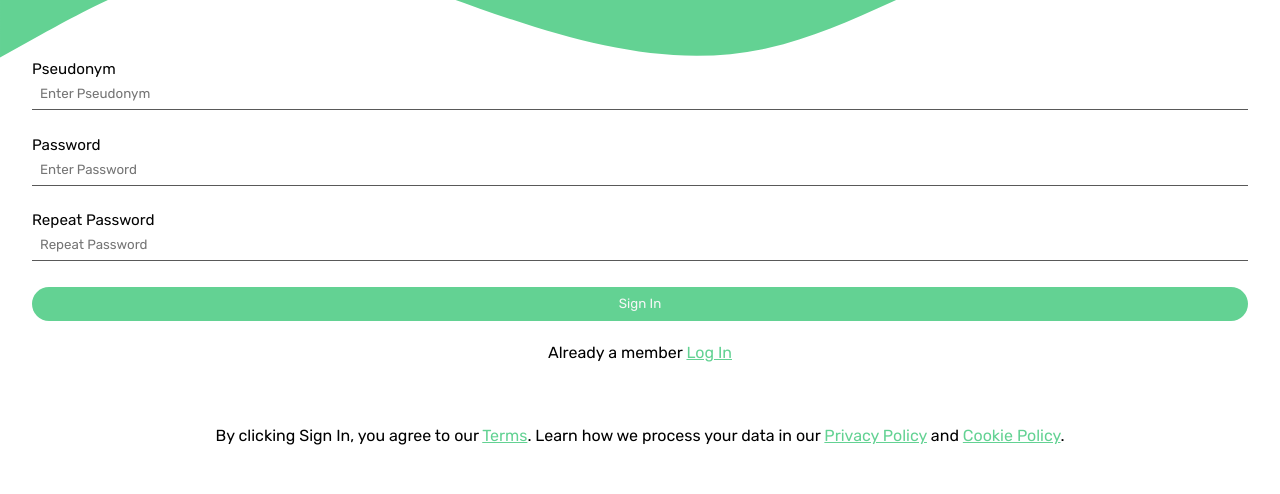
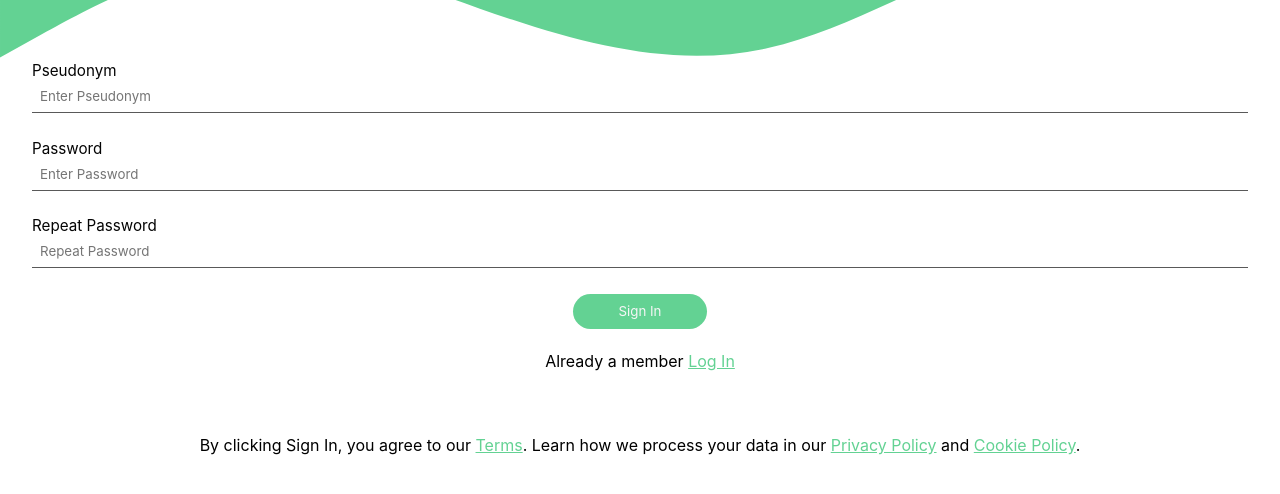
Before and after one commit to Delgorithm/discuss, a website: page public/html/account.html in a window 1280 px wide. Shown: the part 170-664 px from the top of the page. Drawn offline with Linux system fonts and the light colour scheme.

Commit message:
css : account

```diff
--- a/public/css/account.css
+++ b/public/css/account.css
@@ -17,7 +17,7 @@
     list-style: none;
     box-sizing: border-box;
     text-decoration: none;
-    font-family: 'Rubik', sans-serif;
+    font-family: 'Inter', sans-serif;
 }
 
 body{
@@ -91,13 +91,14 @@ label{
 }
 
 .clearfix{
-    display: grid;
-    align-self: center;
+    display: flex;
+    justify-content: center;
     width: 100%;
     padding-bottom: 1.4rem;
 }
 
 .signin-btn{
+    width: clamp(50px, 10em, 500px);
     padding: 0.6rem;
     border-radius: 10vmax;
     background-color: var(--clr-green);
```
